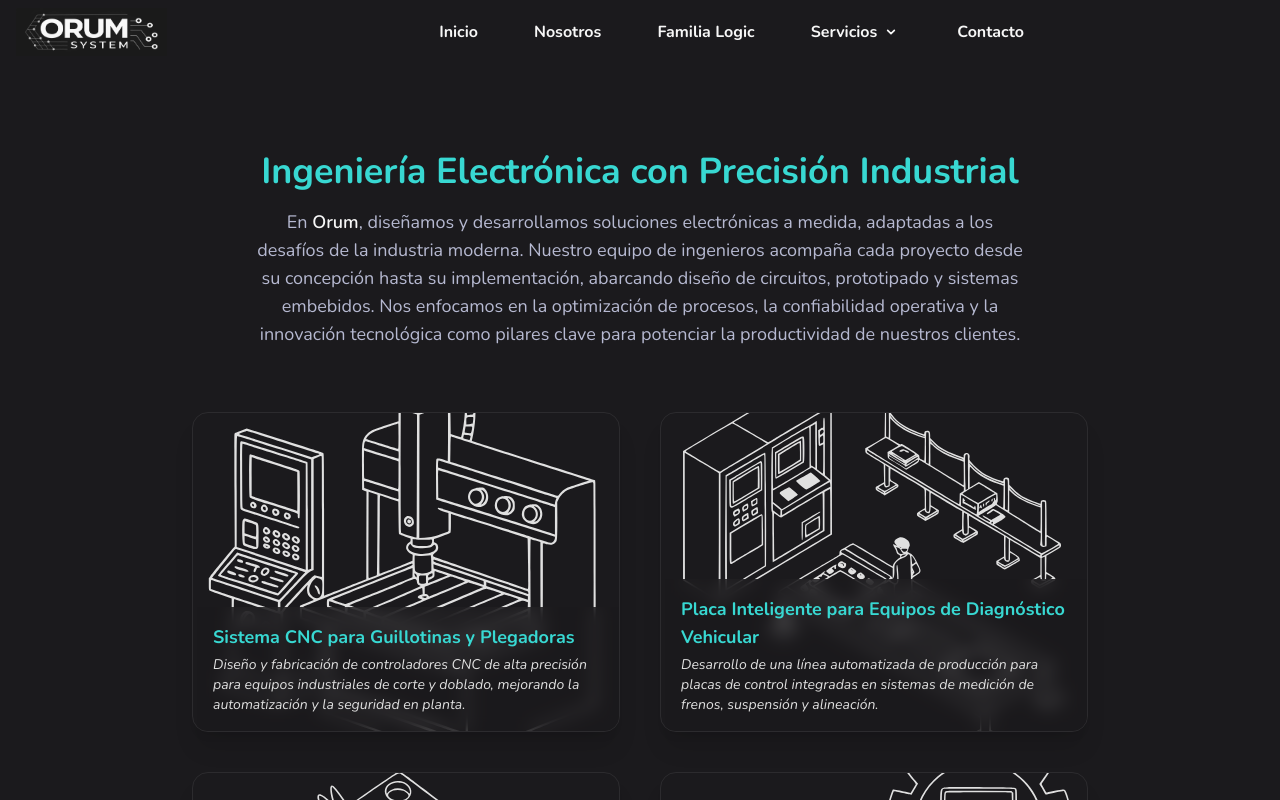
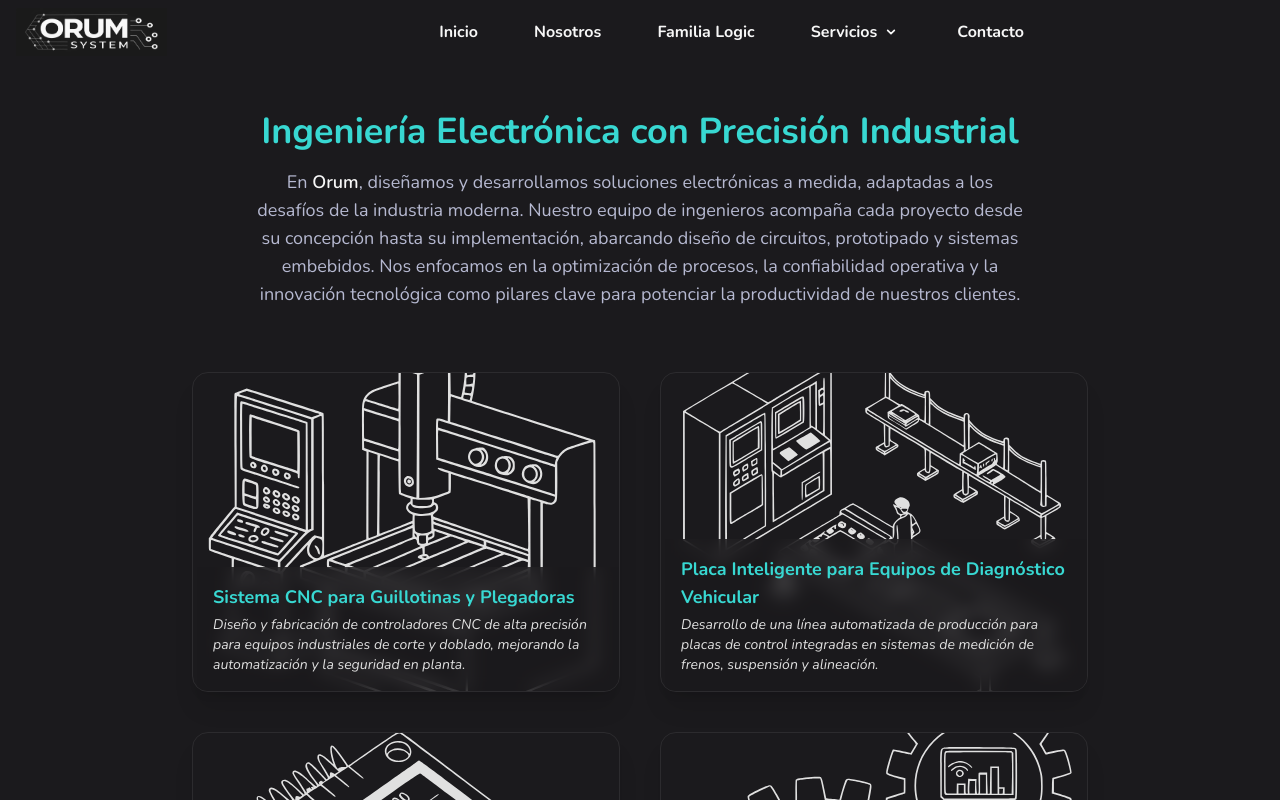
Before and after one commit to FabricioAsat/orum-system, a React (Vite) app: page /services/electronic in a window 1280 px wide. Shown: the top 800 px of the page. Built offline with nearby package versions, Linux system fonts and the light colour scheme.

Commit message:
fix: padding page fix

```diff
--- a/src/pages/ServiceElectronic.tsx
+++ b/src/pages/ServiceElectronic.tsx
@@ -34,7 +34,7 @@ export const ServiceElectronic = () => {
   return (
     <PageContainer>
       {" "}
-      <section className="px-4 py-20 mx-auto max-w-7xl text-text-main">
+      <section className="px-4 py-10 mx-auto max-w-7xl text-text-main">
         {/* Intro */}
         <div className="mb-16 text-center">
           <h2 className="text-4xl font-bold text-link">
```
